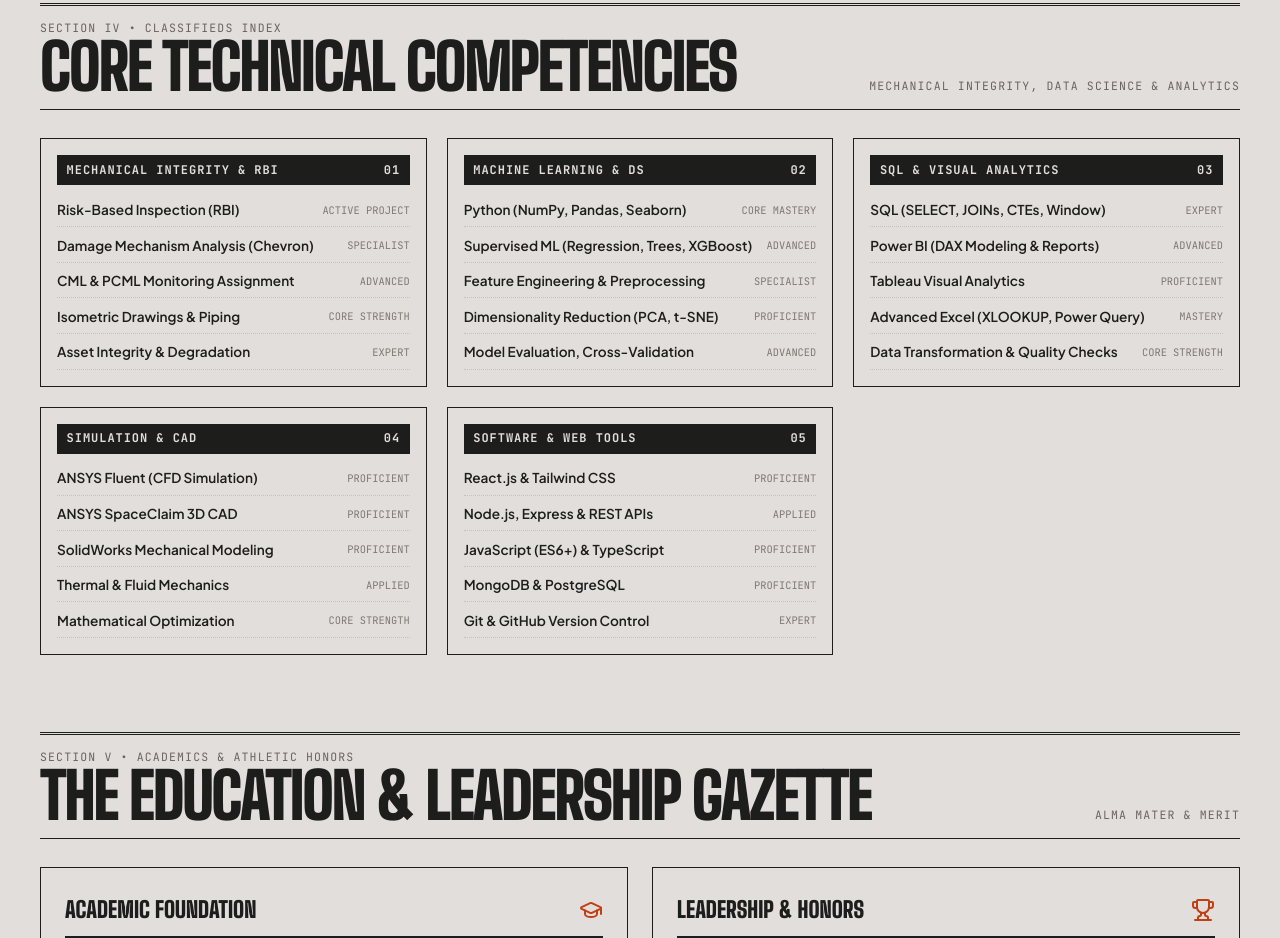
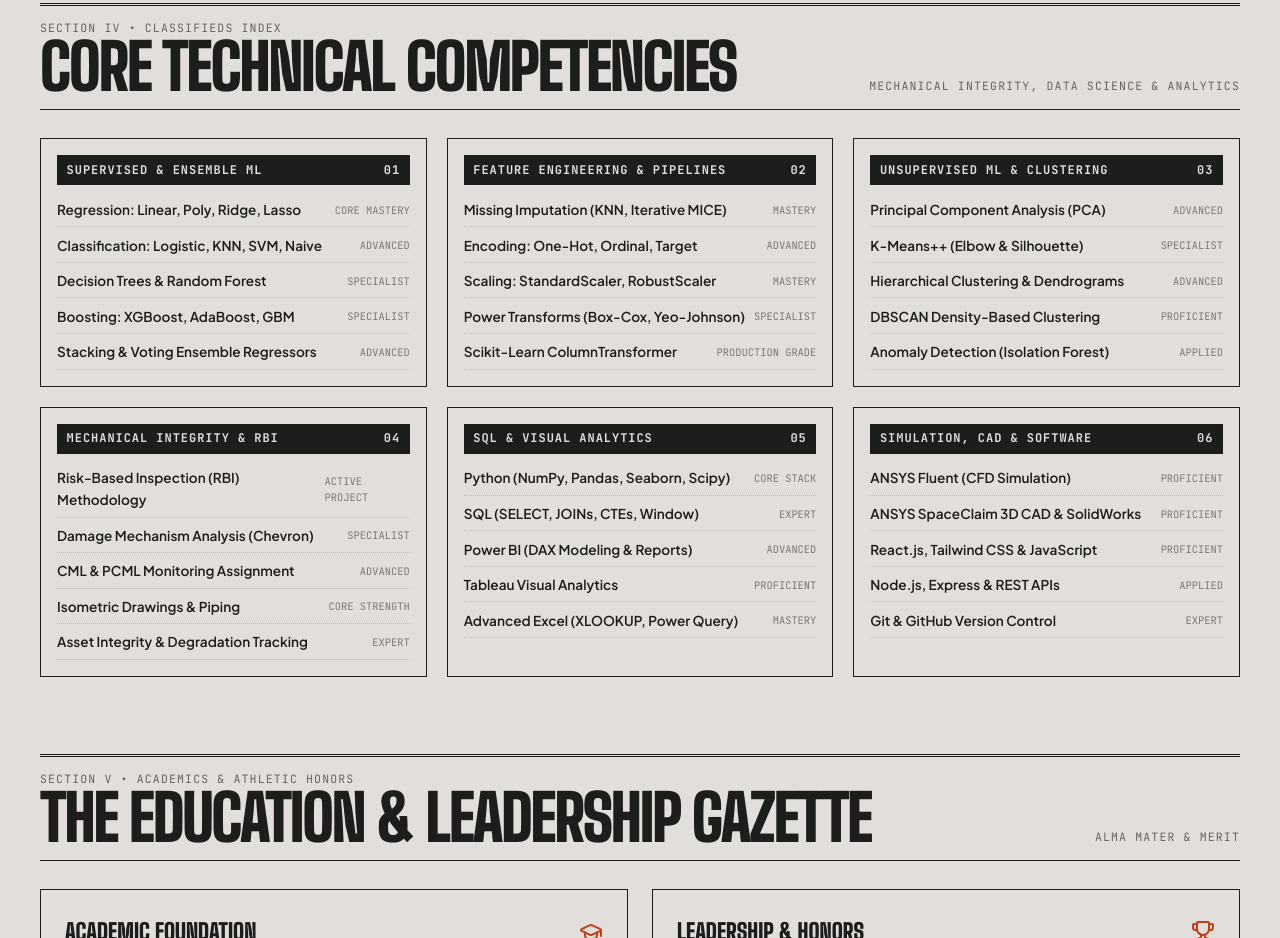
Before and after one commit to musthaqueali/portfolio, a website: page index.html in a window 1280 px wide. Shown: the part 4860-5798 px from the top of the page. Drawn offline with nearby package versions, Linux system fonts and the light colour scheme; a web font is replaced by a local one.

Commit message:
feat: restore balanced 6-category classifieds grid in Section IV (3x2 layout)

```diff
--- a/index.html
+++ b/index.html
@@ -742,77 +742,92 @@
 
       <div class="skills-classifieds">
 
-        <!-- Category 1: Mechanical Integrity & Reliability -->
+        <!-- Category 1: Supervised & Ensemble ML -->
+        <div class="classified-box">
+          <div class="classified-category">
+            <span>Supervised &amp; Ensemble ML</span>
+            <span>01</span>
+          </div>
+          <div class="classified-items-list">
+            <div class="skill-row"><span class="skill-name">Regression: Linear, Poly, Ridge, Lasso</span> <span class="skill-badge">Core Mastery</span></div>
+            <div class="skill-row"><span class="skill-name">Classification: Logistic, KNN, SVM, Naive</span> <span class="skill-badge">Advanced</span></div>
+            <div class="skill-row"><span class="skill-name">Decision Trees &amp; Random Forest</span> <span class="skill-badge">Specialist</span></div>
+            <div class="skill-row"><span class="skill-name">Boosting: XGBoost, AdaBoost, GBM</span> <span class="skill-badge">Specialist</span></div>
+            <div class="skill-row"><span class="skill-name">Stacking &amp; Voting Ensemble Regressors</span> <span class="skill-badge">Advanced</span></div>
+          </div>
+        </div>
+
+        <!-- Category 2: Feature Engineering & Pipelines -->
+        <div class="classified-box">
+          <div class="classified-category">
+            <span>Feature Engineering &amp; Pipelines</span>
+            <span>02</span>
+          </div>
+          <div class="classified-items-list">
+            <div class="skill-row"><span class="skill-name">Missing Imputation (KNN, Iterative MICE)</span> <span class="skill-badge">Mastery</span></div>
+            <div class="skill-row"><span class="skill-name">Encoding: One-Hot, Ordinal, Target</span> <span class="skill-badge">Advanced</span></div>
+            <div class="skill-row"><span class="skill-name">Scaling: StandardScaler, RobustScaler</span> <span class="skill-badge">Mastery</span></div>
+            <div class="skill-row"><span class="skill-name">Power Transforms (Box-Cox, Yeo-Johnson)</span> <span class="skill-badge">Specialist</span></div>
+            <div class="skill-row"><span class="skill-name">Scikit-Learn ColumnTransformer</span> <span class="skill-badge">Production Grade</span></div>
+          </div>
+        </div>
+
+        <!-- Category 3: Unsupervised ML & Dimensionality Reduction -->
+        <div class="classified-box">
+          <div class="classified-category">
+            <span>Unsupervised ML &amp; Clustering</span>
+            <span>03</span>
+          </div>
+          <div class="classified-items-list">
+            <div class="skill-row"><span class="skill-name">Principal Component Analysis (PCA)</span> <span class="skill-badge">Advanced</span></div>
+            <div class="skill-row"><span class="skill-name">K-Means++ (Elbow &amp; Silhouette)</span> <span class="skill-badge">Specialist</span></div>
+            <div class="skill-row"><span class="skill-name">Hierarchical Clustering &amp; Dendrograms</span> <span class="skill-badge">Advanced</span></div>
+            <div class="skill-row"><span class="skill-name">DBSCAN Density-Based Clustering</span> <span class="skill-badge">Proficient</span></div>
+            <div class="skill-row"><span class="skill-name">Anomaly Detection (Isolation Forest)</span> <span class="skill-badge">Applied</span></div>
+          </div>
+        </div>
+
+        <!-- Category 4: Mechanical Integrity & Reliability -->
         <div class="classified-box">
           <div class="classified-category">
             <span>Mechanical Integrity &amp; RBI</span>
-            <span>01</span>
+            <span>04</span>
           </div>
           <div class="classified-items-list">
-            <div class="skill-row"><span class="skill-name">Risk-Based Inspection (RBI)</span> <span class="skill-badge">Active Project</span></div>
+            <div class="skill-row"><span class="skill-name">Risk-Based Inspection (RBI) Methodology</span> <span class="skill-badge">Active Project</span></div>
             <div class="skill-row"><span class="skill-name">Damage Mechanism Analysis (Chevron)</span> <span class="skill-badge">Specialist</span></div>
             <div class="skill-row"><span class="skill-name">CML &amp; PCML Monitoring Assignment</span> <span class="skill-badge">Advanced</span></div>
             <div class="skill-row"><span class="skill-name">Isometric Drawings &amp; Piping</span> <span class="skill-badge">Core Strength</span></div>
-            <div class="skill-row"><span class="skill-name">Asset Integrity &amp; Degradation</span> <span class="skill-badge">Expert</span></div>
+            <div class="skill-row"><span class="skill-name">Asset Integrity &amp; Degradation Tracking</span> <span class="skill-badge">Expert</span></div>
           </div>
         </div>
 
-        <!-- Category 2: Machine Learning & Data Science -->
-        <div class="classified-box">
-          <div class="classified-category">
-            <span>Machine Learning &amp; DS</span>
-            <span>02</span>
-          </div>
-          <div class="classified-items-list">
-            <div class="skill-row"><span class="skill-name">Python (NumPy, Pandas, Seaborn)</span> <span class="skill-badge">Core Mastery</span></div>
-            <div class="skill-row"><span class="skill-name">Supervised ML (Regression, Trees, XGBoost)</span> <span class="skill-badge">Advanced</span></div>
-            <div class="skill-row"><span class="skill-name">Feature Engineering &amp; Preprocessing</span> <span class="skill-badge">Specialist</span></div>
-            <div class="skill-row"><span class="skill-name">Dimensionality Reduction (PCA, t-SNE)</span> <span class="skill-badge">Proficient</span></div>
-            <div class="skill-row"><span class="skill-name">Model Evaluation, Cross-Validation</span> <span class="skill-badge">Advanced</span></div>
-          </div>
-        </div>
-
-        <!-- Category 3: SQL, Databases & Visual Analytics -->
+        <!-- Category 5: SQL, Databases & Visual Analytics -->
         <div class="classified-box">
           <div class="classified-category">
             <span>SQL &amp; Visual Analytics</span>
-            <span>03</span>
+            <span>05</span>
           </div>
           <div class="classified-items-list">
+            <div class="skill-row"><span class="skill-name">Python (NumPy, Pandas, Seaborn, Scipy)</span> <span class="skill-badge">Core Stack</span></div>
             <div class="skill-row"><span class="skill-name">SQL (SELECT, JOINs, CTEs, Window)</span> <span class="skill-badge">Expert</span></div>
             <div class="skill-row"><span class="skill-name">Power BI (DAX Modeling &amp; Reports)</span> <span class="skill-badge">Advanced</span></div>
             <div class="skill-row"><span class="skill-name">Tableau Visual Analytics</span> <span class="skill-badge">Proficient</span></div>
             <div class="skill-row"><span class="skill-name">Advanced Excel (XLOOKUP, Power Query)</span> <span class="skill-badge">Mastery</span></div>
-            <div class="skill-row"><span class="skill-name">Data Transformation &amp; Quality Checks</span> <span class="skill-badge">Core Strength</span></div>
           </div>
         </div>
 
-        <!-- Category 4: Engineering Simulation & CAD -->
+        <!-- Category 6: Simulation, CAD & Software Tools -->
         <div class="classified-box">
           <div class="classified-category">
-            <span>Simulation &amp; CAD</span>
-            <span>04</span>
+            <span>Simulation, CAD &amp; Software</span>
+            <span>06</span>
           </div>
           <div class="classified-items-list">
             <div class="skill-row"><span class="skill-name">ANSYS Fluent (CFD Simulation)</span> <span class="skill-badge">Proficient</span></div>
-            <div class="skill-row"><span class="skill-name">ANSYS SpaceClaim 3D CAD</span> <span class="skill-badge">Proficient</span></div>
-            <div class="skill-row"><span class="skill-name">SolidWorks Mechanical Modeling</span> <span class="skill-badge">Proficient</span></div>
-            <div class="skill-row"><span class="skill-name">Thermal &amp; Fluid Mechanics</span> <span class="skill-badge">Applied</span></div>
-            <div class="skill-row"><span class="skill-name">Mathematical Optimization</span> <span class="skill-badge">Core Strength</span></div>
-          </div>
-        </div>
-
-        <!-- Category 5: Software & Web Development Tools -->
-        <div class="classified-box">
-          <div class="classified-category">
-            <span>Software &amp; Web Tools</span>
-            <span>05</span>
-          </div>
-          <div class="classified-items-list">
-            <div class="skill-row"><span class="skill-name">React.js &amp; Tailwind CSS</span> <span class="skill-badge">Proficient</span></div>
+            <div class="skill-row"><span class="skill-name">ANSYS SpaceClaim 3D CAD &amp; SolidWorks</span> <span class="skill-badge">Proficient</span></div>
+            <div class="skill-row"><span class="skill-name">React.js, Tailwind CSS &amp; JavaScript</span> <span class="skill-badge">Proficient</span></div>
             <div class="skill-row"><span class="skill-name">Node.js, Express &amp; REST APIs</span> <span class="skill-badge">Applied</span></div>
-            <div class="skill-row"><span class="skill-name">JavaScript (ES6+) &amp; TypeScript</span> <span class="skill-badge">Proficient</span></div>
-            <div class="skill-row"><span class="skill-name">MongoDB &amp; PostgreSQL</span> <span class="skill-badge">Proficient</span></div>
             <div class="skill-row"><span class="skill-name">Git &amp; GitHub Version Control</span> <span class="skill-badge">Expert</span></div>
           </div>
         </div>
--- a/js/resume-data.js
+++ b/js/resume-data.js
@@ -19,7 +19,7 @@ const RESUME_DATA = {
     sports_highlight: "Inter-NIT Football Champion (NIT Jamshedpur) & All India Inter-University 2025",
     leadership_highlight: "Marketing Head, NITC Super League • NCC B-Certificate Holder",
     status: "Mechanical Integrity Engineer (Reliability Data Analyst) @ Pinnacle Reliability",
-    edition_no: "VOL. VII — NO. 26",
+    edition_no: "VOL. VIII — NO. 26",
     dispatch_date: "AUGUST 2026 DISPATCH"
   },
 
@@ -195,6 +195,69 @@ const RESUME_DATA = {
     }
   ],
 
+  classifieds: [
+    {
+      category: "Supervised & Ensemble ML",
+      skills: [
+        { name: "Regression: Linear, Poly, Ridge, Lasso", badge: "Core Mastery" },
+        { name: "Classification: Logistic, KNN, SVM, Naive", badge: "Advanced" },
+        { name: "Decision Trees & Random Forest", badge: "Specialist" },
+        { name: "Boosting: XGBoost, AdaBoost, GBM", badge: "Specialist" },
+        { name: "Stacking & Voting Ensemble Regressors", badge: "Advanced" }
+      ]
+    },
+    {
+      category: "Feature Engineering & Pipelines",
+      skills: [
+        { name: "Missing Imputation (KNN, Iterative MICE)", badge: "Mastery" },
+        { name: "Encoding: One-Hot, Ordinal, Target", badge: "Advanced" },
+        { name: "Scaling: StandardScaler, RobustScaler", badge: "Mastery" },
+        { name: "Power Transforms (Box-Cox, Yeo-Johnson)", badge: "Specialist" },
+        { name: "Scikit-Learn ColumnTransformer", badge: "Production Grade" }
+      ]
+    },
+    {
+      category: "Unsupervised ML & Clustering",
+      skills: [
+        { name: "Principal Component Analysis (PCA)", badge: "Advanced" },
+        { name: "K-Means++ (Elbow & Silhouette)", badge: "Specialist" },
+        { name: "Hierarchical Clustering & Dendrograms", badge: "Advanced" },
+        { name: "DBSCAN Density-Based Clustering", badge: "Proficient" },
+        { name: "Anomaly Detection (Isolation Forest)", badge: "Applied" }
+      ]
+    },
+    {
+      category: "Mechanical Integrity & RBI",
+      skills: [
+        { name: "Risk-Based Inspection (RBI) Methodology", badge: "Active Project" },
+        { name: "Damage Mechanism Analysis (Chevron)", badge: "Specialist" },
+        { name: "CML & PCML Monitoring Assignment", badge: "Advanced" },
+        { name: "Isometric Drawings & Piping", badge: "Core Strength" },
+        { name: "Asset Integrity & Degradation Tracking", badge: "Expert" }
+      ]
+    },
+    {
+      category: "Databases & Visual Analytics",
+      skills: [
+        { name: "Python (NumPy, Pandas, Seaborn, Scipy)", badge: "Core Stack" },
+        { name: "SQL (SELECT, JOINs, CTEs, Window)", badge: "Expert" },
+        { name: "Power BI (DAX Modeling & Reports)", badge: "Advanced" },
+        { name: "Tableau Visual Analytics", badge: "Proficient" },
+        { name: "Advanced Excel (XLOOKUP, Power Query)", badge: "Mastery" }
+      ]
+    },
+    {
+      category: "Simulation, CAD & Software",
+      skills: [
+        { name: "ANSYS Fluent (CFD Simulation)", badge: "Proficient" },
+        { name: "ANSYS SpaceClaim 3D CAD & SolidWorks", badge: "Proficient" },
+        { name: "React.js, Tailwind CSS & JavaScript", badge: "Proficient" },
+        { name: "Node.js, Express & REST APIs", badge: "Applied" },
+        { name: "Git & GitHub Version Control", badge: "Expert" }
+      ]
+    }
+  ],
+
   experience: [
     {
       company: "Pinnacle Reliability India Private Limited",
@@ -243,60 +306,6 @@ const RESUME_DATA = {
       bullets: [
         "Maintained inventory, logistics, and operational records using Excel for accurate business documentation.",
         "Assisted in data entry, invoice preparation, data validation, and shipment tracking to support reporting and operational analysis."
-      ]
-    }
-  ],
-
-  classifieds: [
-    {
-      category: "Mechanical Integrity & Reliability Engineering",
-      skills: [
-        { name: "Risk-Based Inspection (RBI) Methodology", badge: "Active Project" },
-        { name: "Damage Mechanism Analysis (Chevron Portfolio)", badge: "Specialist" },
-        { name: "CML & PCML Condition Monitoring Assignment", badge: "Advanced" },
-        { name: "Isometric Drawings & Piping Schematics", badge: "Core Strength" },
-        { name: "Asset Integrity & Degradation Tracking", badge: "Expert" }
-      ]
-    },
-    {
-      category: "Machine Learning & Data Science",
-      skills: [
-        { name: "Python (NumPy, Pandas, Matplotlib, Seaborn)", badge: "Core Mastery" },
-        { name: "Supervised ML (Regression, Decision Trees, XGBoost)", badge: "Advanced" },
-        { name: "Feature Engineering & Preprocessing Pipelines", badge: "Specialist" },
-        { name: "Dimensionality Reduction (PCA, t-SNE) & Clustering", badge: "Proficient" },
-        { name: "Model Evaluation, Cross-Validation & Tuning", badge: "Advanced" },
-        { name: "Exploratory Data Analysis (EDA) & Statistics", badge: "Core Strength" }
-      ]
-    },
-    {
-      category: "SQL, Relational Databases & BI",
-      skills: [
-        { name: "SQL (SELECT, JOINs, CTEs, Window Functions)", badge: "Expert" },
-        { name: "Power BI (DAX Modeling & Interactive Reports)", badge: "Advanced" },
-        { name: "Tableau Visual Storytelling & Dashboards", badge: "Proficient" },
-        { name: "Advanced Excel (XLOOKUP, Power Query, Pivots)", badge: "Mastery" },
-        { name: "Data Transformation & Quality Validation", badge: "Core Strength" }
-      ]
-    },
-    {
-      category: "Engineering Simulation & Core Foundation",
-      skills: [
-        { name: "ANSYS Fluent (CFD Simulation)", badge: "Proficient" },
-        { name: "ANSYS SpaceClaim & SolidWorks 3D CAD", badge: "Proficient" },
-        { name: "Thermal & Fluid Mechanics Modeling", badge: "Applied" },
-        { name: "Applied Mathematical Optimization", badge: "Core Strength" },
-        { name: "Technical Reporting & Executive Documentation", badge: "Expert" }
-      ]
-    },
-    {
-      category: "Software Development & Tools",
-      skills: [
-        { name: "React.js & Tailwind CSS", badge: "Proficient" },
-        { name: "Node.js, Express & REST APIs", badge: "Applied" },
-        { name: "JavaScript & TypeScript", badge: "Proficient" },
-        { name: "MongoDB & PostgreSQL", badge: "Proficient" },
-        { name: "Git & GitHub Version Control", badge: "Expert" }
       ]
     }
   ],
```
